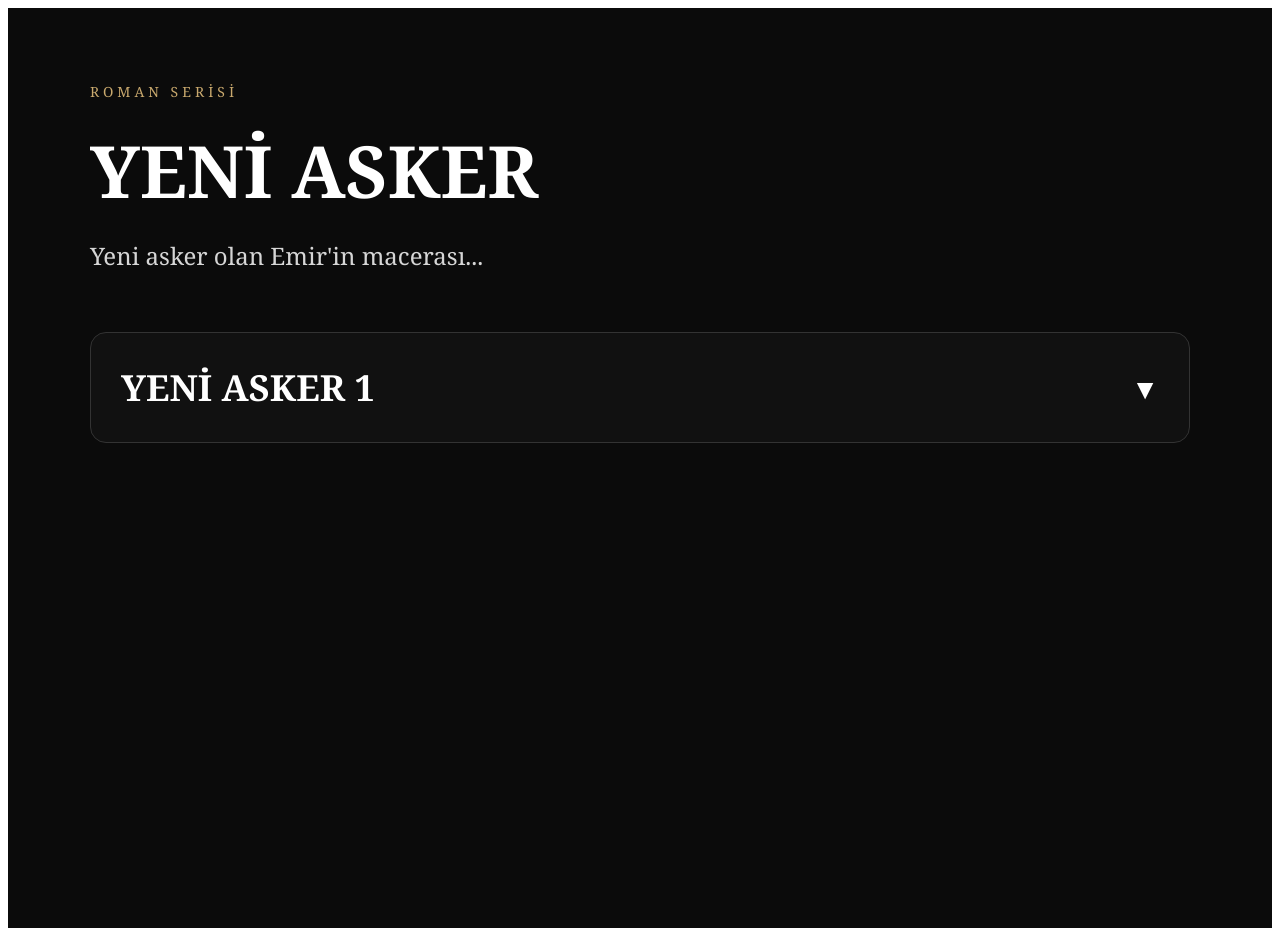
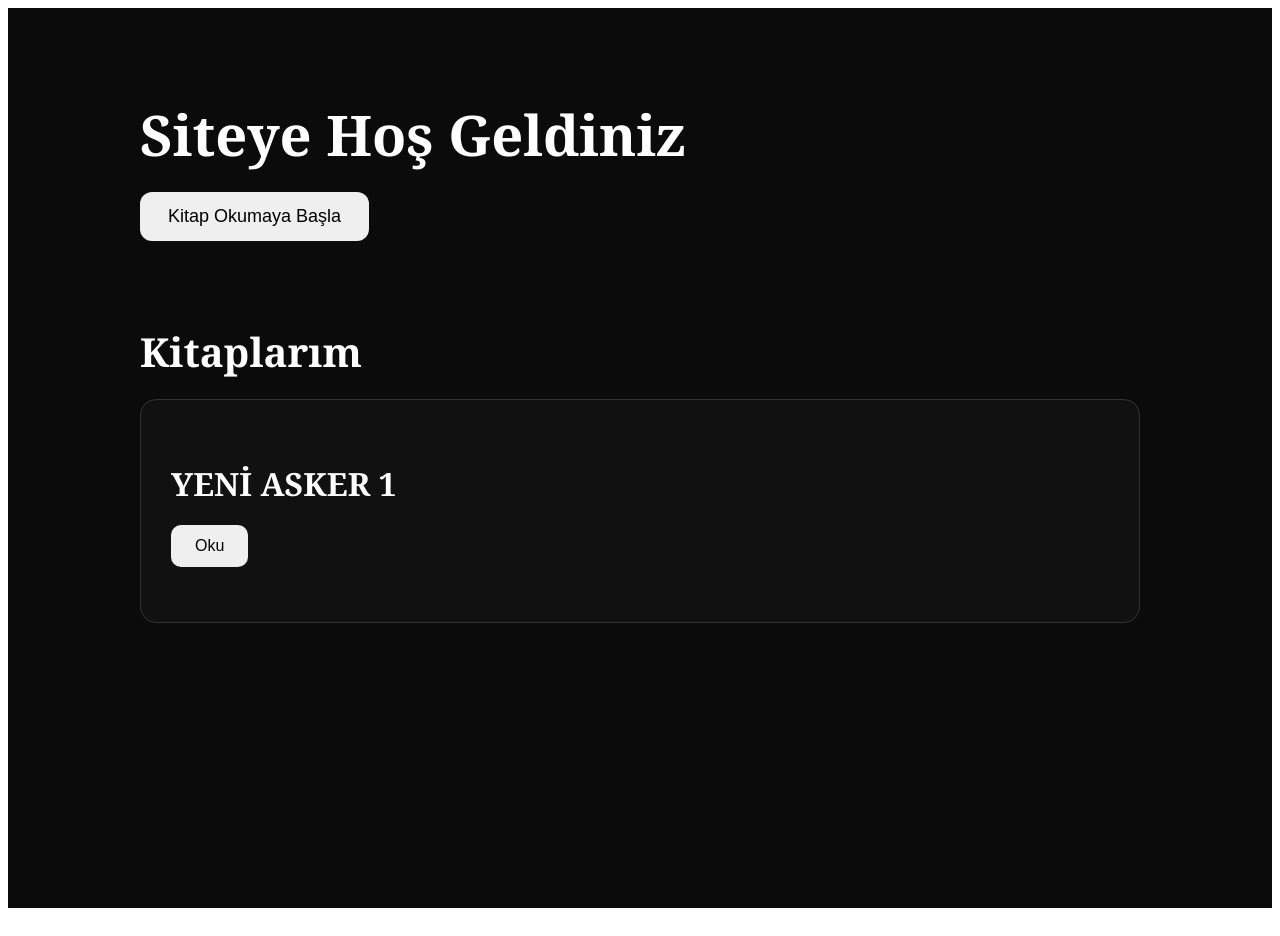
Before and after one commit to yazarEfe/efeninkitaplar-, a React (Vite) app: page / in a window 1280 px wide. Built offline with nearby package versions, Linux system fonts and the light colour scheme.

Commit message:
Gelişmiş kitap okuma sistemi eklendi
Ana sayfa, kitap bölümleri, okuma sistemi ve yorum alanı oluşturuldu

```diff
--- a/yeni-asker-site.jsx
+++ b/yeni-asker-site.jsx
@@ -1,7 +1,23 @@
 import { useState } from "react";
 
 export default function YeniAskerSite() {
-  const [acikMi, setAcikMi] = useState(false);
+  const [kitapAcik, setKitapAcik] = useState(false);
+  const [seciliBolum, setSeciliBolum] = useState(null);
+  const [yorumAcik, setYorumAcik] = useState(false);
+
+  const bolumler = [
+    "GİRİŞ",
+    "1. BÖLÜM",
+    "2. BÖLÜM",
+    "3. BÖLÜM",
+    "4. BÖLÜM",
+  ];
+
+  const yorumlar = [
+    "Bu bölüm çok güzel başlamış.",
+    "Emir karakteri çok dikkat çekici.",
+    "Devamını merak ettim!",
+  ];
 
   return (
     <div
@@ -10,92 +26,138 @@ export default function YeniAskerSite() {
         color: "white",
         minHeight: "100vh",
         fontFamily: "Georgia, serif",
-        padding: "60px 40px",
+        padding: "50px 30px",
       }}
     >
-      <div style={{ maxWidth: "1100px", margin: "0 auto" }}>
-        <p
-          style={{
-            color: "#c9a96e",
-            letterSpacing: "4px",
-            fontSize: "14px",
-            marginBottom: "20px",
-          }}
-        >
-          ROMAN SERİSİ
-        </p>
-
-        <h1
-          style={{
-            fontSize: "72px",
-            margin: 0,
-            fontWeight: "bold",
-          }}
-        >
-          YENİ ASKER
+      <div style={{ maxWidth: "1000px", margin: "0 auto" }}>
+        {/* Hoş Geldiniz */}
+        <h1 style={{ fontSize: "56px", marginBottom: "20px" }}>
+          Siteye Hoş Geldiniz
         </h1>
 
-        <p
+        <button
           style={{
-            fontSize: "24px",
-            marginTop: "20px",
-            color: "#d6d6d6",
+            padding: "14px 28px",
+            fontSize: "18px",
+            borderRadius: "12px",
+            border: "none",
+            cursor: "pointer",
+            marginBottom: "50px",
           }}
+          onClick={() => setKitapAcik(true)}
         >
-          Yeni asker olan Emir'in macerası...
-        </p>
+          Kitap Okumaya Başla
+        </button>
+
+        {/* Kitaplarım */}
+        <h2 style={{ fontSize: "40px", marginBottom: "20px" }}>
+          Kitaplarım
+        </h2>
 
         <div
           style={{
-            marginTop: "60px",
-            padding: "30px",
+            backgroundColor: "#111",
             border: "1px solid #333",
             borderRadius: "16px",
-            backgroundColor: "#111",
+            padding: "30px",
           }}
         >
-          <div
-            onClick={() => setAcikMi(!acikMi)}
+          <h3 style={{ fontSize: "32px", marginBottom: "20px" }}>
+            YENİ ASKER 1
+          </h3>
+
+          <button
             style={{
-              display: "flex",
-              justifyContent: "space-between",
-              alignItems: "center",
+              padding: "12px 24px",
+              fontSize: "16px",
+              borderRadius: "10px",
+              border: "none",
               cursor: "pointer",
+              marginBottom: "25px",
             }}
+            onClick={() => setKitapAcik(!kitapAcik)}
           >
-            <h2 style={{ fontSize: "36px", margin: 0 }}>
-              YENİ ASKER 1
-            </h2>
+            Oku
+          </button>
 
-            <span style={{ fontSize: "28px" }}>
-              {acikMi ? "▲" : "▼"}
-            </span>
-          </div>
-
-          {acikMi && (
-            <div style={{ marginTop: "30px" }}>
-              <p style={{ fontSize: "20px", marginBottom: "15px" }}>
-                GİRİŞ
-              </p>
-
-              <p style={{ fontSize: "20px", marginBottom: "15px" }}>
-                1. BÖLÜM
-              </p>
-
-              <p style={{ fontSize: "20px", marginBottom: "15px" }}>
-                2. BÖLÜM
-              </p>
-
-              <p style={{ fontSize: "20px", marginBottom: "15px" }}>
-                3. BÖLÜM
-              </p>
-
-              <p style={{ fontSize: "20px", marginBottom: "15px" }}>
-                4. BÖLÜM
-              </p>
+          {kitapAcik && (
+            <div>
+              {bolumler.map((bolum, index) => (
+                <p
+                  key={index}
+                  onClick={() => setSeciliBolum(bolum)}
+                  style={{
+                    fontSize: "20px",
+                    marginBottom: "14px",
+                    cursor: "pointer",
+                  }}
+                >
+                  {bolum}
+                </p>
+              ))}
             </div>
           )}
         </div>
+
+        {/* Bölüm İçeriği */}
+        {seciliBolum && (
+          <div
+            style={{
+              marginTop: "50px",
+              backgroundColor: "#111",
+              border: "1px solid #333",
+              borderRadius: "16px",
+              padding: "30px",
+            }}
+          >
+            <h2 style={{ fontSize: "34px" }}>{seciliBolum}</h2>
+
+            <p style={{ fontSize: "19px", lineHeight: "1.9" }}>
+              Merhaba! Ben Emir Ulukurt. Kendimi üç kelimeyle tanıtacak
+              olsam; Şebnem Ferah, müzik dinlemek ve askerlik derdim.
+              Hayat bazen insanı hiç beklemediği savaşların içine sürükler.
+            </p>
+
+            {/* Yorum Alanı */}
+            <div style={{ marginTop: "30px" }}>
+              <button
+                onClick={() => setYorumAcik(!yorumAcik)}
+                style={{
+                  padding: "10px 18px",
+                  borderRadius: "10px",
+                  border: "none",
+                  cursor: "pointer",
+                }}
+              >
+                💬 Yorumları Aç
+              </button>
+
+              {yorumAcik && (
+                <div style={{ marginTop: "20px" }}>
+                  <textarea
+                    placeholder="Yorum yaz..."
+                    style={{
+                      width: "100%",
+                      minHeight: "100px",
+                      borderRadius: "12px",
+                      padding: "15px",
+                      fontSize: "16px",
+                    }}
+                  />
+
+                  <div style={{ marginTop: "20px" }}>
+                    <h4>Diğer Yorumlar</h4>
+                    {yorumlar.map((yorum, index) => (
+                      <p key={index} style={{ marginBottom: "10px" }}>
+                        • {yorum}
+                      </p>
+                    ))}
+                  </div>
+                </div>
+              )}
+            </div>
+          </div>
+        )}
       </div>
     </div>
   );
```
